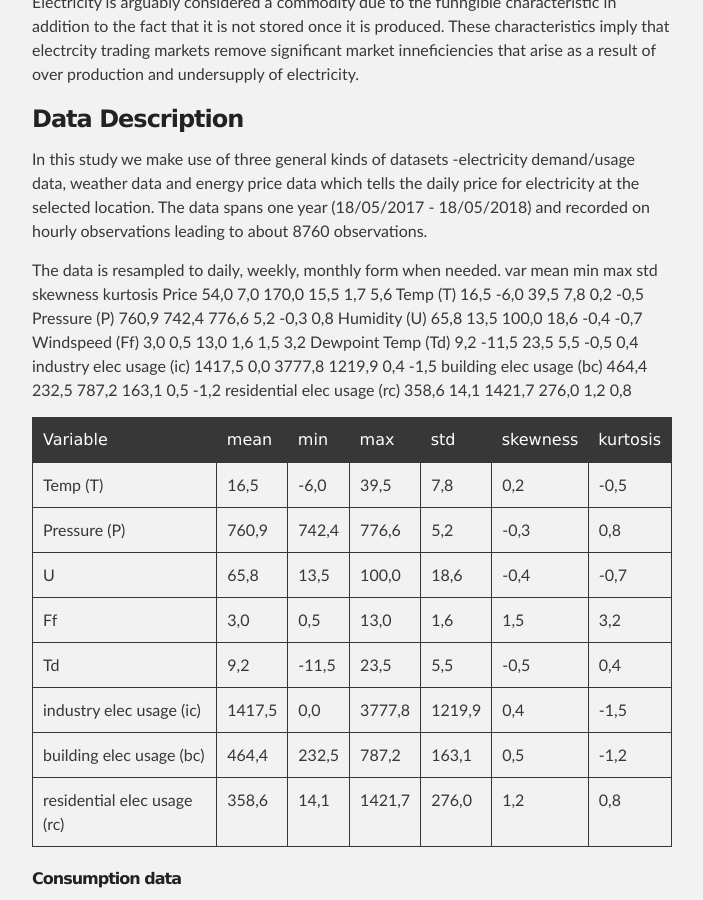
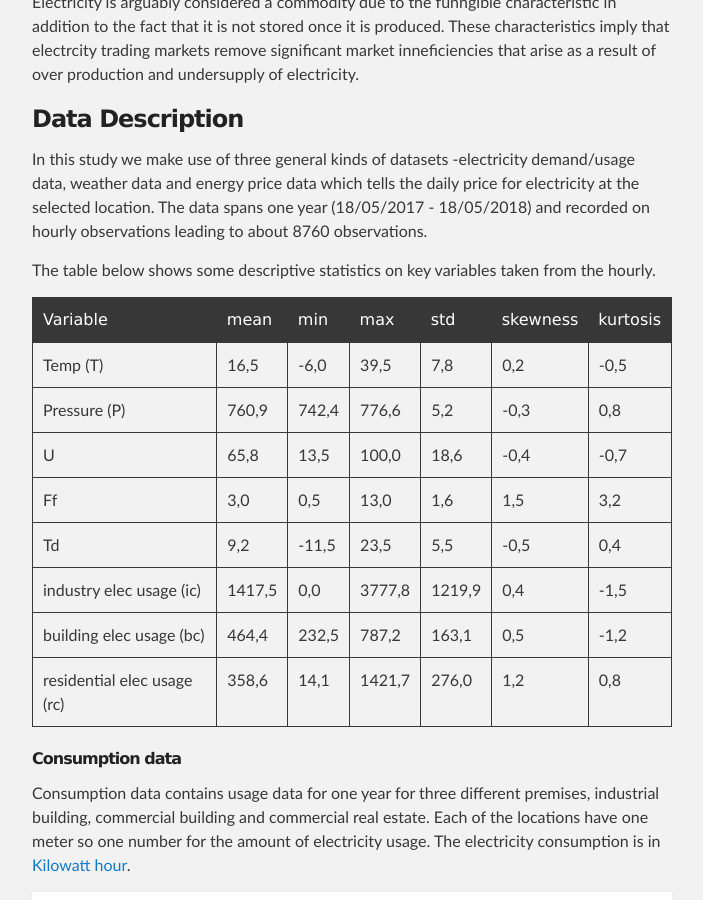
Before and after one commit to dmuiruri/ds_proj, a Jekyll site: the page built from docs/index.md, in a window 1280 px wide and 900 px high, scrolled down 782 px. Shown: the whole window, without its empty margins (288-991 px from the left). Built offline with Jekyll 4.4.1, drawn with Linux system fonts in a browser that asks for light colours.

Commit message:
Update index.md

```diff
--- a/docs/index.md
+++ b/docs/index.md
@@ -16,17 +16,7 @@ Electricity is arguably considered a commodity due to the funngible characterist
 
 In this study we make use of three general kinds of datasets -electricity demand/usage data, weather data and energy price data which tells the daily price for electricity at the selected location. The data spans one year (18/05/2017 - 18/05/2018)  and recorded on hourly observations leading to about 8760 observations.
 
-The data is resampled to daily, weekly, monthly form when needed.
-var	mean	min	max	std	skewness	kurtosis
-Price 	54,0	7,0	170,0	15,5	1,7	5,6
-Temp (T)	16,5	-6,0	39,5	7,8	0,2	-0,5
-Pressure (P)	760,9	742,4	776,6	5,2	-0,3	0,8
-Humidity (U)	65,8	13,5	100,0	18,6	-0,4	-0,7
-Windspeed (Ff)	3,0	0,5	13,0	1,6	1,5	3,2
-Dewpoint Temp (Td)	9,2	-11,5	23,5	5,5	-0,5	0,4
-industry elec usage (ic)	1417,5	0,0	3777,8	1219,9	0,4	-1,5
-building elec usage (bc)	464,4	232,5	787,2	163,1	0,5	-1,2
-residential elec usage (rc)	358,6	14,1	1421,7	276,0	1,2	0,8
+The table below shows some descriptive statistics on key variables taken from the hourly.
 
 | Variable     | mean         | min      | max  | std  | skewness | kurtosis |
 |:-------------|:-------------|:---------|:-----|:-----|:---------|:---------|
@@ -38,6 +28,7 @@ residential elec usage (rc)	358,6	14,1	1421,7	276,0	1,2	0,8
 | industry elec usage (ic)   | 1417,5	 |0,0   |	3777,8	| 1219,9	|  0,4	| -1,5 |
 | building elec usage (bc)	 | 464,4	 |232,5 |	787,2	  | 163,1   |  0,5	| -1,2 |
 | residential elec usage (rc)| 358,6	 |14,1	|1421,7	  |276,0	  |  1,2	| 0,8  |
+
 
 ###### Consumption data
 
```
